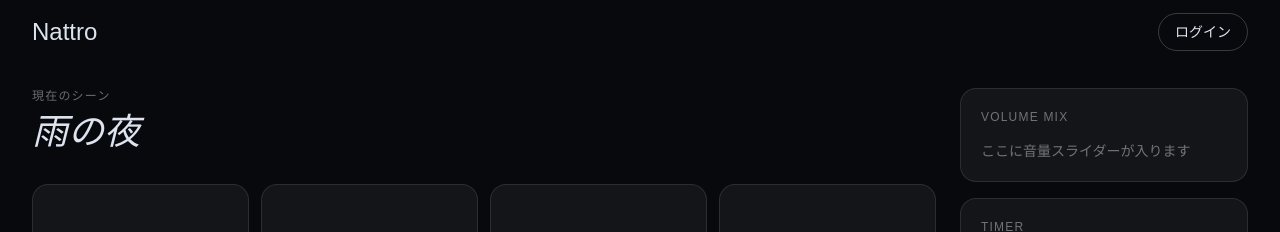
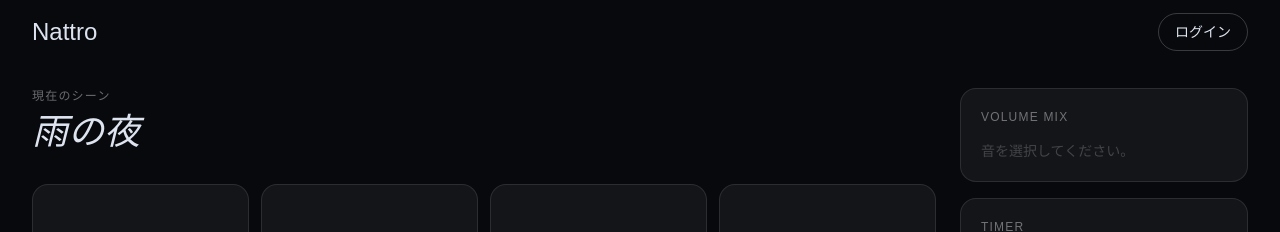
Before and after one commit to baba-yhuki/nattro, a Next.js app: page / in a window 1280 px wide. Shown: the top 232 px of the page. Built offline with nearby package versions, Linux system fonts and the light colour scheme.

Commit message:
VolumePanelの実装

```diff
--- /dev/null
+++ b/app/components/features/VolumePanel.tsx
@@ -0,0 +1,35 @@
+type Sound = {
+  id: string
+  emoji: string
+  label: string
+  name: string
+}
+
+type Props = {
+  sounds: Sound[]
+  activeSounds: string[]
+}
+
+export default function VolumePanel({ sounds, activeSounds }: Props) {
+  const activeSoundList = sounds.filter((s) => activeSounds.includes(s.id))
+  return (
+    <div className="rounded-2xl border border-white/10 bg-white/5 p-5">
+      <p className="text-xs tracking-widest uppercase text-white/40 mb-4">
+        Volume Mix
+      </p>
+      {activeSoundList.length === 0 ? (
+        <p className="text-white/20 text-sm">音を選択してください。</p>
+      ) : (
+        <div className="flex flex-col gap-4">
+          {activeSoundList.map((sound) => (
+            <div key={sound.id} className="flex items-center gap-3">
+              <span className="text-sm w-6">{sound.emoji}</span>
+              <input type="range" min={0} max={100} defaultValue={70} className="flex-1 accent-blue-400" />
+            </div>
+          ))}
+        </div>
+      )
+      }
+    </div >
+  )
+}
--- a/app/page.tsx
+++ b/app/page.tsx
@@ -1,6 +1,7 @@
 "use client"
 import { useState } from "react"
 import SoundGrid from "./components/features/SoundGrid"
+import VolumePanel from "./components/features/VolumePanel"
 
 const sounds = [
   { id: "rain", emoji: "🌧️", label: "Rain", name: "雨" },
@@ -54,12 +55,7 @@ export default function Home() {
 
         {/* コントロールパネル */}
         <div className="w-72 flex flex-col gap-4">
-          <div className="rounded-2xl border border-white/10 bg-white/5 p-5">
-            <p className="text-xs tracking-widest uppercase text-white/40 mb-4">
-              Volume Mix
-            </p>
-            <p className="text-white/40 text-sm">ここに音量スライダーが入ります</p>
-          </div>
+          <VolumePanel sounds={sounds} activeSounds={activeSounds} />
           <div className="rounded-2xl border border-white/10 bg-white/5 p-5">
             <p className="text-xs tracking-widest uppercase text-white/40 mb-4">
               Timer
```
